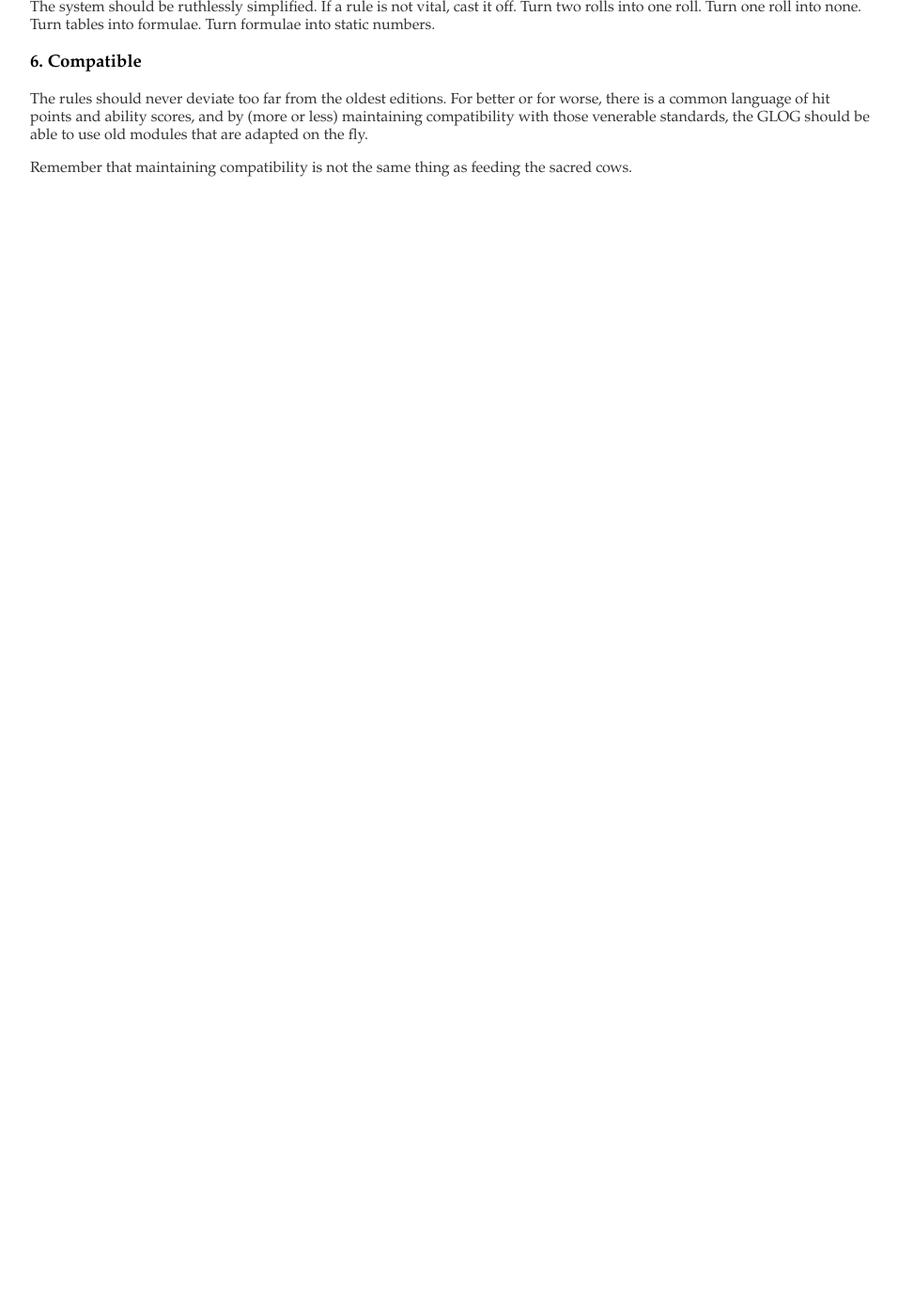
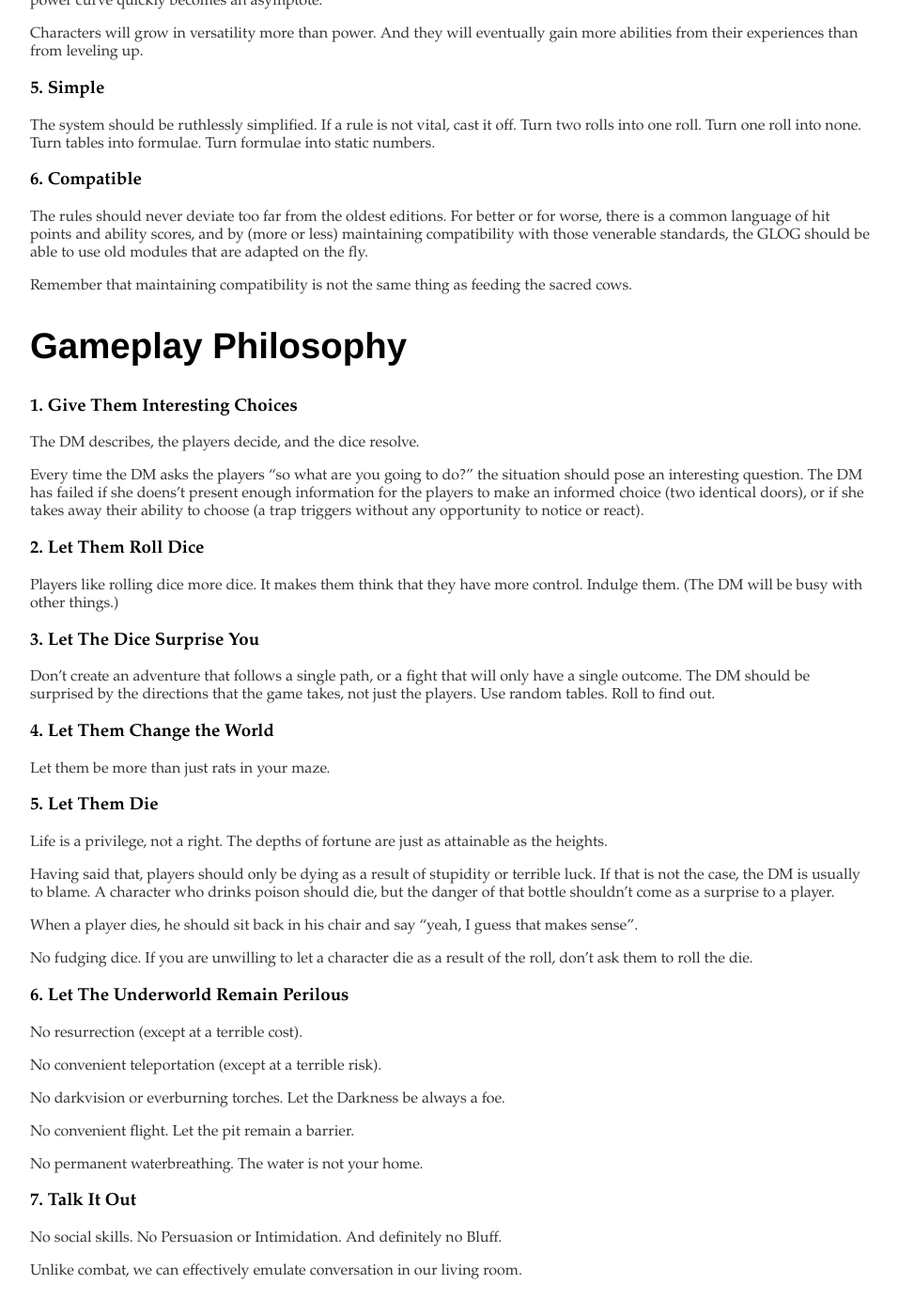
Before and after one commit to arnoldkemp/arnoldkemp.github.io, a Jekyll site: the page built from glog/introduction.md, in a window 1280 px wide and 1400 px high, scrolled down 954 px. Shown: the whole window at 94% size, without its empty margins (160-1117 px from the left). Built offline with Jekyll 4.4.1, drawn with Linux system fonts in a browser that asks for light colours; our own code applies the rules of GitHub Pages for plain Markdown files; before the commit the page ends 1203 px from its top, so only the background shows below that; some of the changed text lies outside the part shown.

Commit message:
Update introduction.md

```diff
--- a/glog/introduction.md
+++ b/glog/introduction.md
@@ -1,14 +1,12 @@
-#Introduction
+# Philosophy
 
-The GLOG is tabletop RPG system.  It is an OSR game, whatever that means.
+The GLOG was designed to follow a specific set of principles.  None are absolute, and they all compete with each other for consideration.  Still, they serve as both a launch pad and arbitrator.
 
-##Assumptions {#assumptions}
+There are two halves to this, because there are two halves to this game.  The ruleset is what you are reading right now, and refers to all of the procedural elements.  Gameplay is the methods that the DM uses to run her game, and is too flexible to rigidly codify.
 
-I assume that you're already familiar enough with tabletop roleplaying games that I won't waste time explaining them here.
+(Remember that the book is not the game.)
 
-##Philosophy (#philosophy)
-
-The GLOG was designed to follow a specific set of principles.
+## Ruleset Philosophy
 
 ### 1. Hackable
 
@@ -43,3 +41,51 @@ The system should be ruthlessly simplified.  If a rule is not vital, cast it off
 The rules should never deviate too far from the oldest editions.  For better or for worse, there is a common language of hit points and ability scores, and by (more or less) maintaining compatibility with those venerable standards, the GLOG should be able to use old modules that are adapted on the fly.
 
 Remember that maintaining compatibility is not the same thing as feeding the sacred cows.
+
+## Gameplay Philosophy
+
+### 1. Give Them Interesting Choices
+
+The DM describes, the players decide, and the dice resolve.
+
+Every time the DM asks the players "so what are you going to do?" the situation should pose an interesting question.  The DM has failed if she doens't present enough information for the players to make an informed choice (two identical doors), or if she takes away their ability to choose (a trap triggers without any opportunity to notice or react).
+
+### 2. Let Them Roll Dice
+
+Players like rolling dice more dice.  It makes them think that they have more control.  Indulge them.  (The DM will be busy with other things.)
+
+### 3. Let The Dice Surprise You
+
+Don't create an adventure that follows a single path, or a fight that will only have a single outcome.  The DM should be surprised by the directions that the game takes, not just the players.  Use random tables.  Roll to find out.
+
+### 4. Let Them Change the World
+
+Let them be more than just rats in your maze.
+
+### 5. Let Them Die
+
+Life is a privilege, not a right.  The depths of fortune are just as attainable as the heights.
+
+Having said that, players should only be dying as a result of stupidity or terrible luck.  If that is not the case, the DM is usually to blame.  A character who drinks poison should die, but the danger of that bottle shouldn't come as a surprise to a player.
+
+When a player dies, he should sit back in his chair and say "yeah, I guess that makes sense".
+
+No fudging dice.  If you are unwilling to let a character die as a result of the roll, don't ask them to roll the die.
+
+### 6. Let The Underworld Remain Perilous
+
+No resurrection (except at a terrible cost).
+
+No convenient teleportation (except at a terrible risk).
+
+No darkvision or everburning torches.  Let the Darkness be always a foe.
+
+No convenient flight.  Let the pit remain a barrier.
+
+No permanent waterbreathing.  The water is not your home.
+
+### 7. Talk It Out
+
+No social skills.  No Persuasion or Intimidation.  And definitely no Bluff.
+
+Unlike combat, we can effectively emulate conversation in our living room.
```
Also changed, not shown: other parts of glog/introduction.md (+1 -1 lines).
